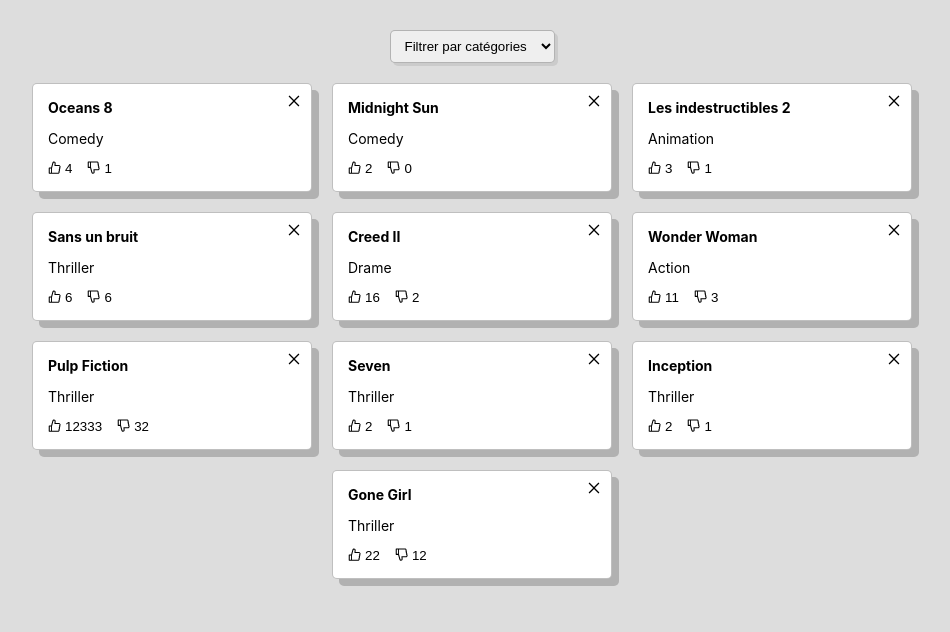
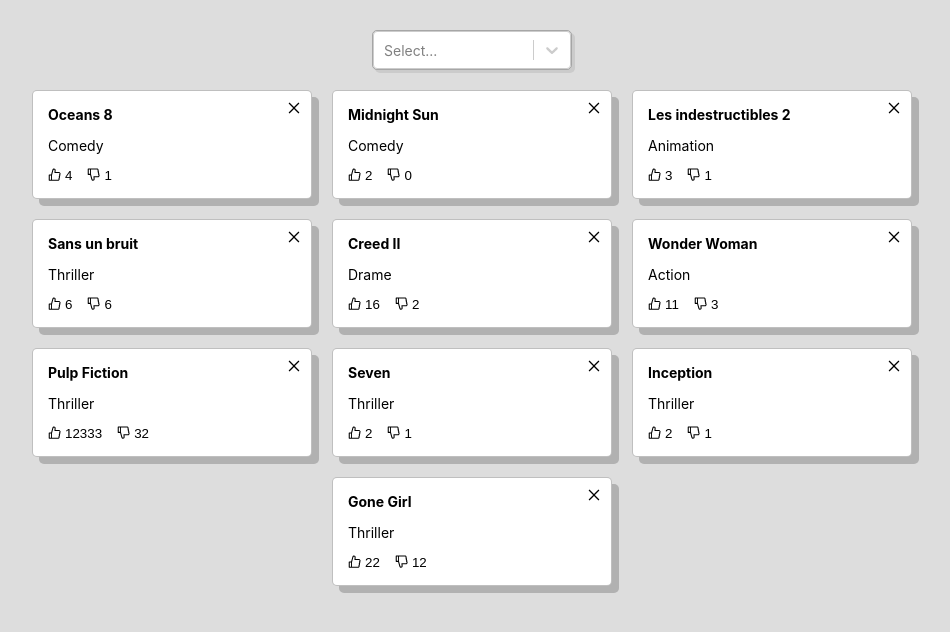
Before and after one commit to thibault-herreman/react-interview, a React (Create React App) app: page / in a window 1280 px wide. Shown: the top 632 px of the page, without its empty margins (168-1118 px from the left). Built offline with nearby package versions, Linux system fonts and the light colour scheme.

Commit message:
amelioration multi select via react-select

```diff
--- a/package.json
+++ b/package.json
@@ -11,6 +11,7 @@
     "react-dom": "^17.0.2",
     "react-redux": "^7.2.5",
     "react-scripts": "4.0.3",
+    "react-select": "^5.1.0",
     "redux": "^4.1.1",
     "web-vitals": "^1.0.1"
   },
--- a/src/App.css
+++ b/src/App.css
@@ -58,7 +58,7 @@
 
 .selectCatego {
     margin: 3rem 0 0;
-    padding: 0.7rem 1rem;
+    min-width: 20rem;
     border: 1px solid rgba(0,0,0,.25);
     border-radius: .5rem;
     box-shadow: .3rem .3rem rgba(44, 44, 44, 0.10);
--- a/src/components/Categories.js
+++ b/src/components/Categories.js
@@ -1,19 +1,38 @@
+import { useEffect, useState } from 'react';
 import { connect } from "react-redux";
+import Select from 'react-select';
 
 function Categories(props) {
 
-    const displayOptionCategory = props.categoryReduc.map((category, i) => <option key={i} value={category}>{category}</option>);
+    const [moviesCopy, setMoviesCopy] = useState([]);
+    const [stateCatego, setStateCatego] = useState([]);
 
-    const onChangeSelect = (catego) => {
+    useEffect(() => {
+        async function loadData() {
+          if(props.counterFilter === 1) {
+            setMoviesCopy(props.movies);
+          }
+          props.filterCatego(stateCatego, moviesCopy, props.counterFilter);
+        };
+        loadData()
+    }, [props.counterFilter]);
+
+    const options = props.categoryReduc.map(category => {
+        return { value: category, label: category }
+    });
+
+    const onChangeSelect = (selectedOption) => {
         props.setCounterFilter(props.counterFilter+1);
-        props.setStateCatego(catego);
+        setStateCatego(selectedOption);
     }
 
     return (
-        <select name="selectCatego" className="selectCatego" onChange={ (e) => onChangeSelect(e.target.value) }>
-            <option value="Category">Filtrer par catégories</option>
-            {displayOptionCategory}
-        </select>
+        <Select
+            options={options}
+            isMulti
+            className='selectCatego'
+            onChange={onChangeSelect}
+        />
     );
 }
 
--- a/src/components/Home.js
+++ b/src/components/Home.js
@@ -8,8 +8,6 @@
 
   const [bool, setBool] = useState(false);
   const [counterFilter, setCounterFilter] = useState(0);
-  const [moviesCopy, setMoviesCopy] = useState([]);
-  const [stateCatego, setStateCatego] = useState('');
 
   useEffect(() => {
     // chargement du tableau à l'initialisation
@@ -35,16 +33,6 @@
     loadData()
   }, [bool]);
 
-  useEffect(() => {
-    async function loadData() {
-      if(counterFilter === 1) {
-        setMoviesCopy(props.movies);
-      }
-      props.filterCatego(stateCatego, moviesCopy, counterFilter);
-    };
-    loadData()
-  }, [counterFilter]);
-
   const tabMovies = props.movies.map((movie) => {
     return (
       <Movie
@@ -67,11 +55,9 @@
       <Categories
         counterFilter={counterFilter}
         setCounterFilter={setCounterFilter}
-        stateCatego={stateCatego}
-        setStateCatego={setStateCatego}
       />
       <div className="container">
-          {tabMovies}
+        {tabMovies}
       </div>
     </div>
   );
@@ -88,9 +74,6 @@
     },
     addCategory: function (category) {
       dispatch({ type: "addCategory", categoryReduc: category });
-    },
-    filterCatego: function (catego, arrayMovies, counterFilter) {
-      dispatch({ type: "filterCatego", catego: catego, arrayMovies: arrayMovies, counterFilter: counterFilter });
     }
   };
 }
--- a/src/reducers/movies.js
+++ b/src/reducers/movies.js
@@ -20,10 +20,11 @@
         if (action.counterFilter > 1) {
             movies = action.arrayMovies;
         }
-        if (action.catego === 'Category') {
+        if (action.catego.length === 0) {
             return movies;
         } else {
-            const moviesCopy = movies.filter(movie => movie.category === action.catego);
+            const catFilter = action.catego.map(cat => cat.value);
+            const moviesCopy = movies.filter(movie => catFilter.includes(movie.category));
             return moviesCopy;
         }
     } else {
```
Also changed, not shown: 2 other files (tests, documents, lock files or other folders).
